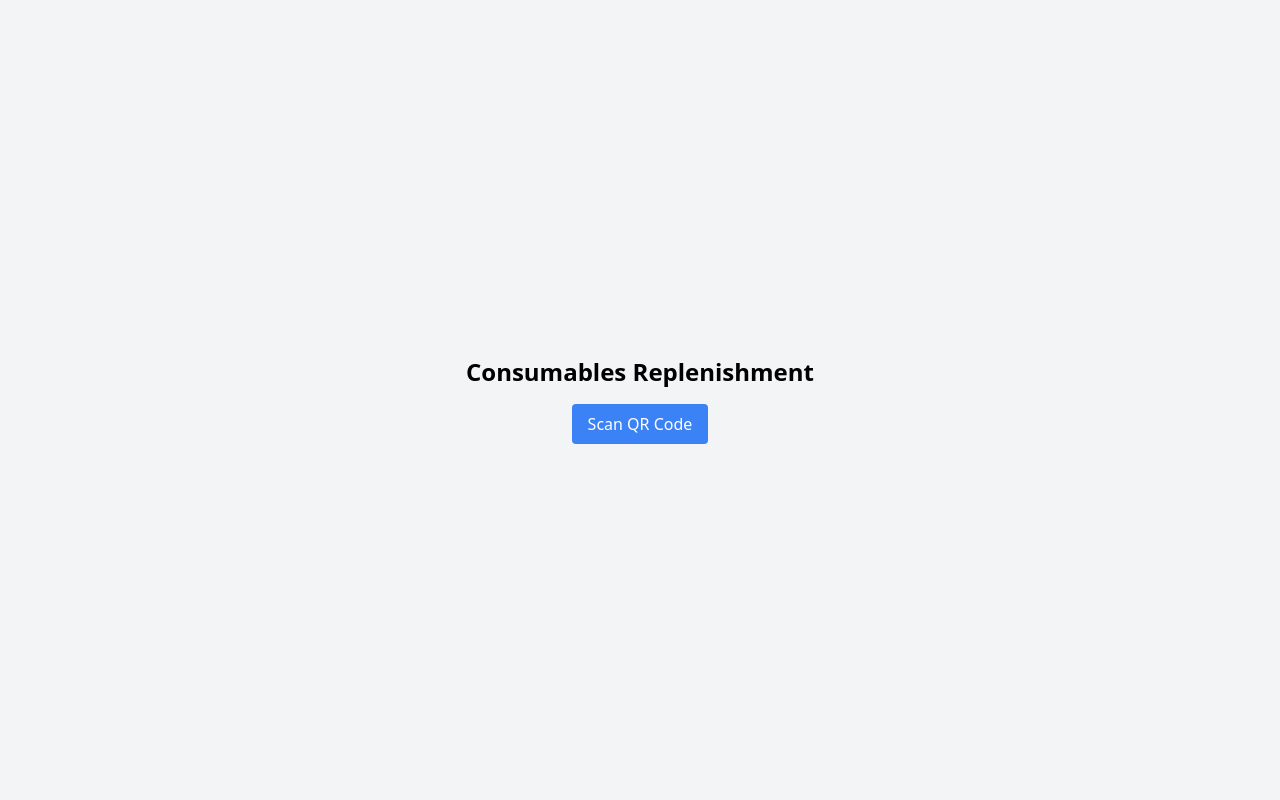
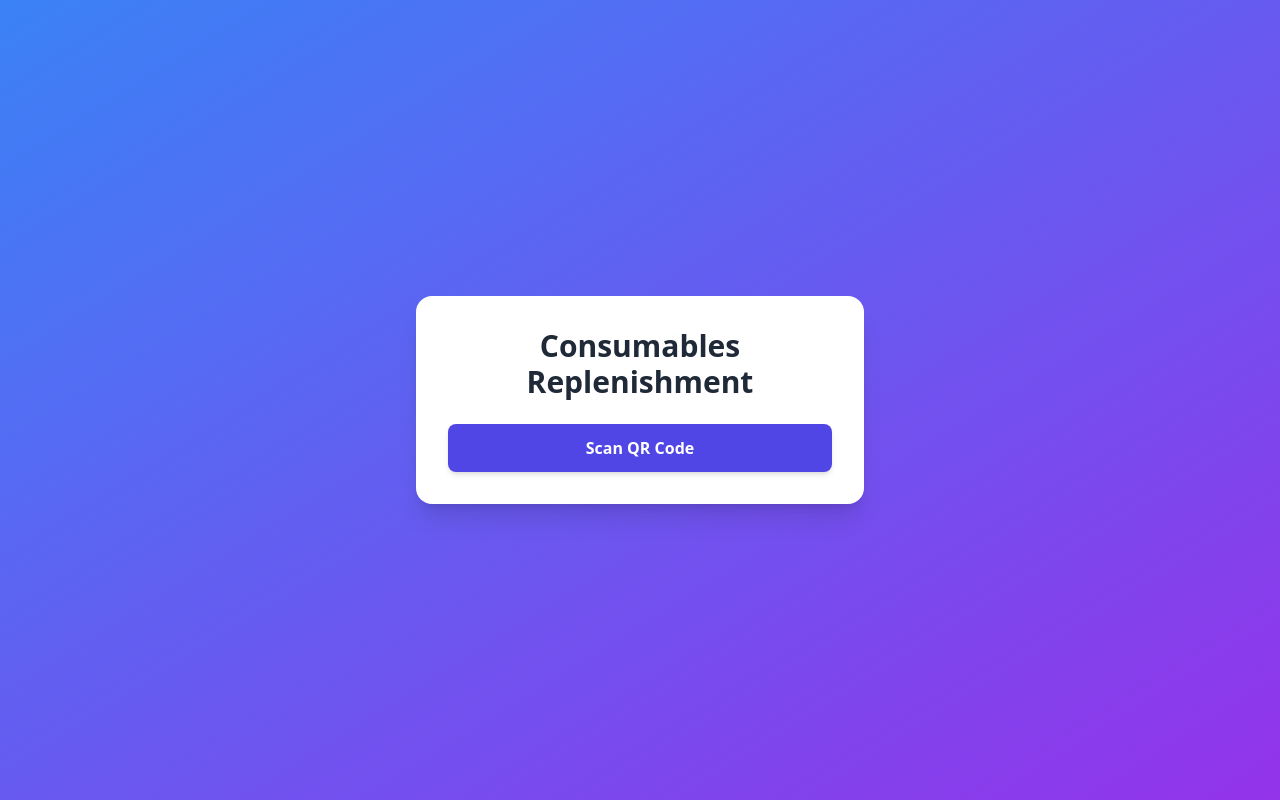
Before and after one commit to DigitalDominium/consumables-replenishment-app, a React (Create React App) app in the folder client/: page / in a window 1280 px wide. Built offline with nearby package versions, Linux system fonts and the light colour scheme.

Commit message:
Update Login.js

```diff
--- a/client/src/components/Login.js
+++ b/client/src/components/Login.js
@@ -39,7 +39,7 @@ function QRScanner({ onScan }) {
     };
   }, []);
 
-  return <video ref={videoRef} className="w-full max-w-md mx-auto"></video>;
+  return <video ref={videoRef} className="w-full max-w-md mx-auto rounded-lg shadow-lg"></video>;
 }
 
 function Login({ setUserId, validUserIds }) {
@@ -47,7 +47,6 @@ function Login({ setUserId, validUserIds }) {
 
   const handleScan = (userId) => {
     setScanning(false);
-    // Validate the scanned user ID
     if (validUserIds.includes(userId) || userId === 'supervisor') {
       setUserId(userId);
     } else {
@@ -56,12 +55,13 @@ function Login({ setUserId, validUserIds }) {
   };
 
   return (
-    <div className="flex flex-col items-center justify-center min-h-screen bg-gray-100">
-      <h1 className="text-2xl font-bold mb-4">Consumables Replenishment</h1>
+    <div className="min-h-screen bg-gradient-to-br from-blue-500 to-purple-600 flex items-center justify-center p-4">
+      <div className="bg-white rounded-2xl shadow-xl p-8 max-w-md w-full transform transition-all hover:scale-105">
+        <h1 className="text-3xl font-extrabold text-center text-gray-800 mb-6">Consumables Replenishment</h1>
         {!scanning ? (
           <button
             onClick={() => setScanning(true)}
-          className="bg-blue-500 text-white px-4 py-2 rounded hover:bg-blue-600"
+            className="w-full bg-indigo-600 text-white py-3 rounded-lg font-semibold shadow-md hover:bg-indigo-700 hover:shadow-lg transition duration-300 transform hover:-translate-y-1"
           >
             Scan QR Code
           </button>
@@ -69,6 +69,7 @@ function Login({ setUserId, validUserIds }) {
           <QRScanner onScan={handleScan} />
         )}
       </div>
+    </div>
   );
 }
 
```
Lines whose indentation alone changed are shown as unchanged.
